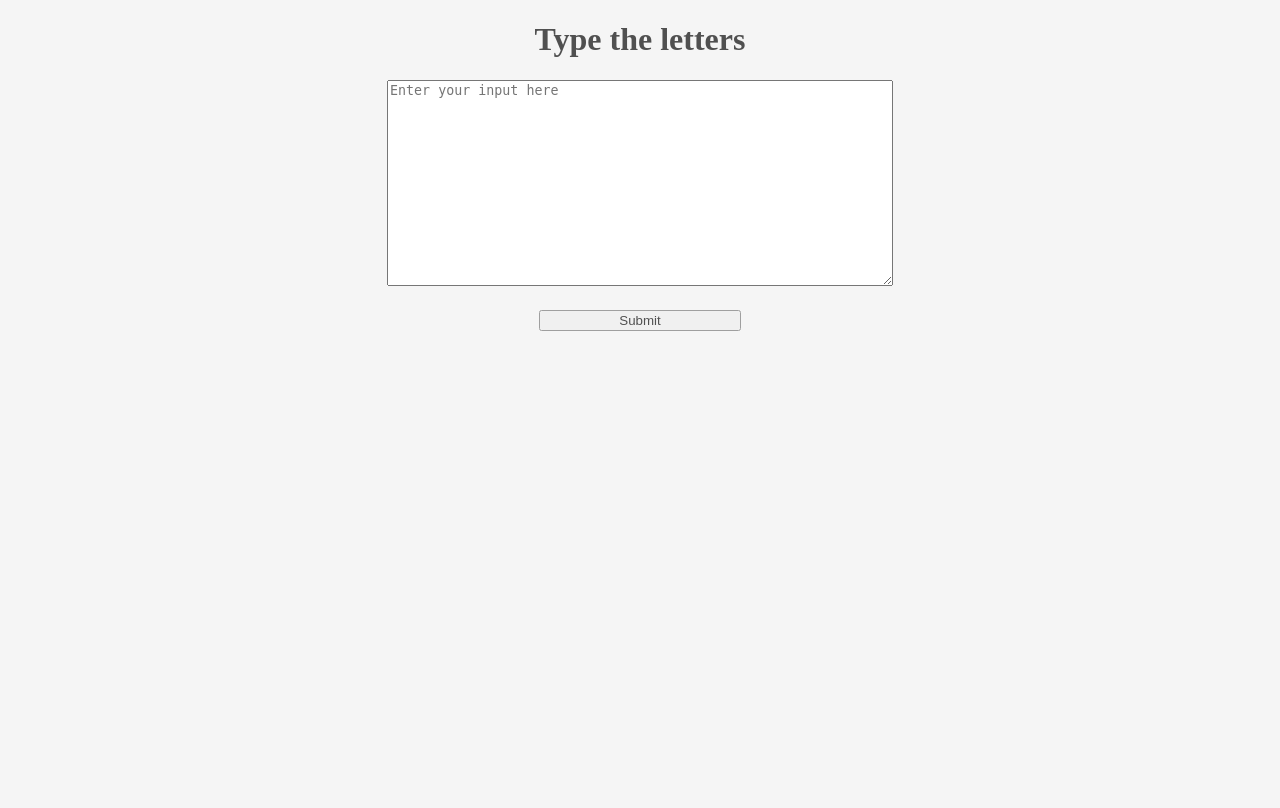
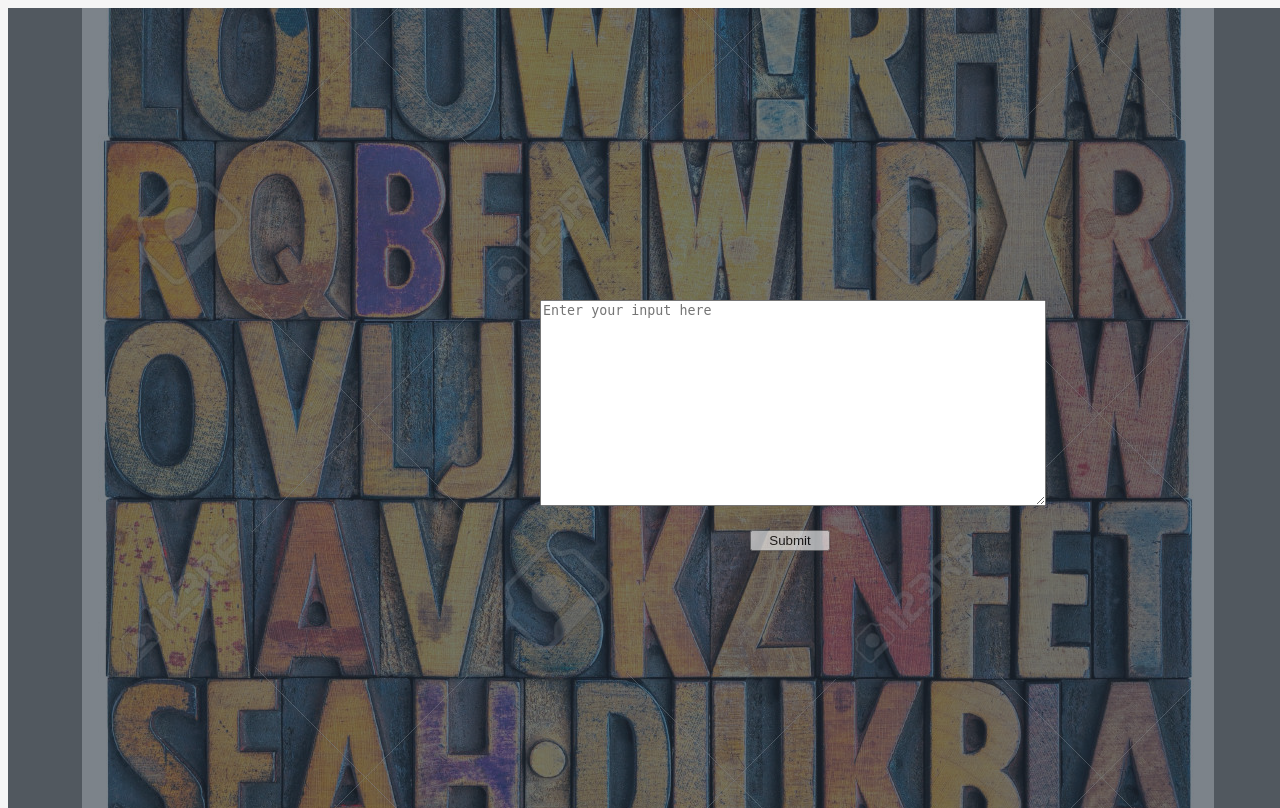
Before and after one commit to clarkdatalabs/typesetting, a Django app: page /cases/ in a window 1280 px wide. Before the commit the page ends 331 px from the top, so only its background shows below. Run offline with Django 3.2, Linux system fonts and the light colour scheme.

Commit message:
background image adding

```diff
--- a/typeset/cases/static/cases/base.css
+++ b/typeset/cases/static/cases/base.css
@@ -1,3 +1,12 @@
+html{
+  height: 100%;
+  width:100%;
+}
+body{
+  height: 100%;
+  width:100%;
+}
+
 form {
   margin: 0 auto;
   width: 80%;
@@ -11,8 +20,14 @@ h1{
   opacity: 0.67;
 }
 .letter_input{
-  margin: 0 auto;
-  text-align: center;
+  width: 500px;
+  height:500px;
+  position: absolute;
+  left: 50%;
+  margin-left: -100px;
+  top:50%;
+  margin-top: -100px;
+
 }
 .letter_output{
   margin: 0 auto;
@@ -44,3 +59,14 @@ input[type="submit"]{
   margin: 10px;
   background-color: rgba(0, 0, 255, 0.08);
 }
+.mainbox{
+  width:100%;
+  height:100%;
+  background: rgba(37,49,61,0.6);
+
+}
+.mainback{
+  background:url('images/back1.jpg') rgba(51,51,51,0.5) no-repeat center center fixed;
+  width:100%;
+  height:100%;
+}
--- a/typeset/cases/templates/cases/input.html
+++ b/typeset/cases/templates/cases/input.html
@@ -8,7 +8,10 @@
   <meta name="viewport" content="width=device-width, initial-scale=1">
 </head>
 <body>
-  <h1>Type the letters</h1>
+  <header></header>
+  <div class="mainback">
+    <div class="mainbox">
+      <!-- <h1>Type the letters</h1> -->
       <div class="letter_input">
         <textarea name="typesetText" form='inputform' style="width: 500px; height: 200px;" placeholder="Enter your input here" required></textarea>
         <form action="{% url 'results' %}" method="POST" id='inputform'>
@@ -16,6 +19,9 @@
         <input type="submit">
         </form>
       </div>
+    </div>
+  </div>
+  <buttom></buttom>
 </body>
 
 </html>
```
Also changed, not shown: typeset/cases/static/cases/images/back1.jpg (added), typeset/cases/static/cases/images/typebackround.jpg (added), 1 other file. Lines whose indentation alone changed are shown as unchanged.
